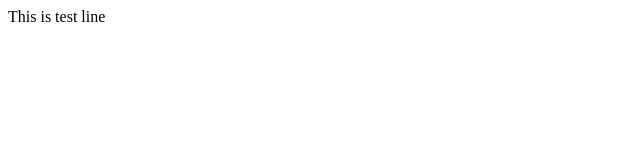
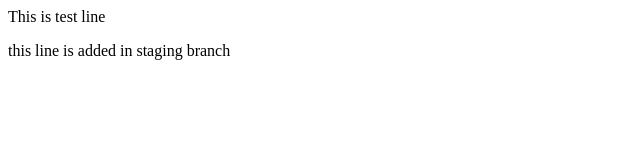
Before and after one commit to rashidsarkar/dummy-repo, a plain HTML site: page index.html in a window 1280 px wide. Shown: the whole page, without its empty margins (0-640 px from the left). Drawn offline with Linux system fonts and the light colour scheme.

Commit message:
change is staging

```diff
--- a/index.html
+++ b/index.html
@@ -1 +1,2 @@
 <p>This is test line </p>
+<p>this line is added in staging branch</p>
```
